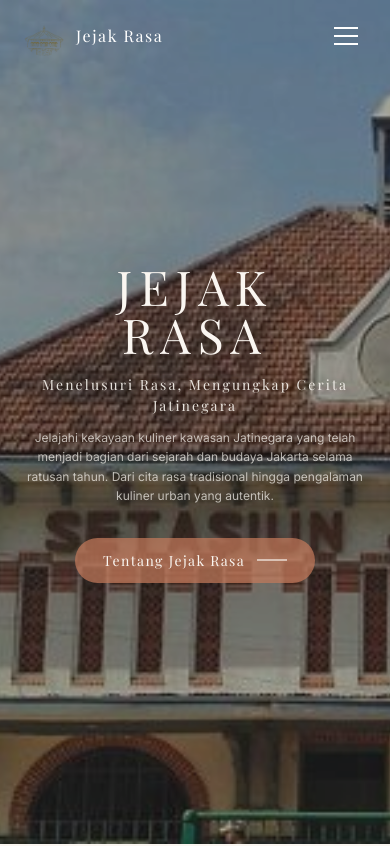
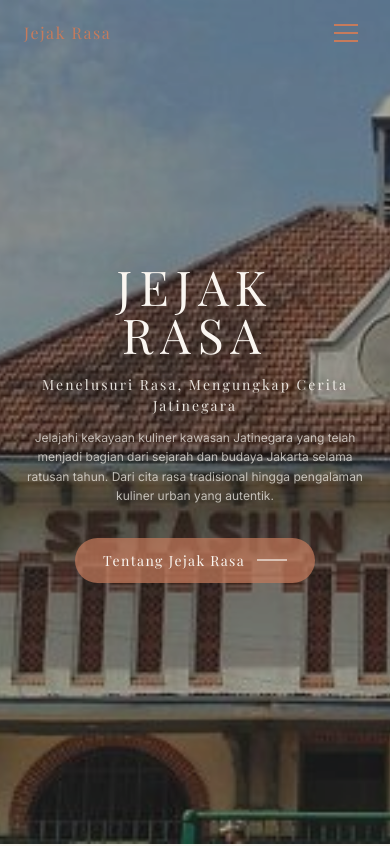
Before and after one commit to ArifSanPinim09/jejak-rasa, a Next.js app: page / in a window 390 px wide. Shown: the top 846 px of the page. Built offline with nearby package versions, Linux system fonts and the light colour scheme; a web font is replaced by a local one.

Commit message:
style: remove navbar logo, text and menu color to terracotta
- Remove circular logo image from navbar
- Text 'Jejak Rasa' now terracotta (#C67B5C) in all states
- Desktop menu items also terracotta
- Mobile hamburger icon terracotta
- Mobile menu links terracotta

```diff
--- a/app/components/Navbar.tsx
+++ b/app/components/Navbar.tsx
@@ -1,6 +1,5 @@
 "use client";
 
-import Image from "next/image";
 import Link from "next/link";
 import { usePathname } from "next/navigation";
 import { useState, useEffect } from "react";
@@ -37,18 +36,9 @@ export default function Navbar() {
       <div className="max-w-[1280px] mx-auto flex items-center justify-between px-6 md:px-12 py-4">
         {/* Logo + Brand */}
         <Link href="/" className="flex items-center gap-3 flex-shrink-0">
-          <div className="relative w-[40px] h-[40px] rounded-full overflow-hidden">
-            <Image
-              src="/images/about-image.png"
-              alt="Jejak Rasa"
-              fill
-              className="object-cover"
-              sizes="40px"
-            />
-          </div>
           <span
             className={`font-playfair text-[16px] sm:text-[18px] tracking-[0.1em] transition-colors duration-300 ${
-              isHome && !scrolled ? "text-white" : "text-foreground"
+              isHome && !scrolled ? "text-terracotta" : "text-terracotta"
             }`}
           >
             Jejak Rasa
@@ -64,8 +54,8 @@ export default function Navbar() {
                   href={item.href}
                   className={`font-inter text-[14px] transition-colors duration-300 ${
                     isHome && !scrolled
-                      ? "text-white/80 hover:text-white"
-                      : "text-foreground-muted hover:text-foreground"
+                      ? "text-terracotta/90 hover:text-terracotta"
+                      : "text-terracotta/80 hover:text-terracotta"
                   }`}
                 >
                   {item.label}
@@ -86,19 +76,13 @@ export default function Navbar() {
           aria-expanded={isOpen}
         >
           <span
-            className={`w-6 h-0.5 transition-all duration-300 ${
-              isHome && !scrolled ? "bg-white" : "bg-foreground"
-            } ${isOpen ? "rotate-45 translate-y-2" : ""}`}
+            className={`w-6 h-0.5 transition-all duration-300 bg-terracotta ${isOpen ? "rotate-45 translate-y-2" : ""}`}
           />
           <span
-            className={`w-6 h-0.5 transition-all duration-300 ${
-              isHome && !scrolled ? "bg-white" : "bg-foreground"
-            } ${isOpen ? "opacity-0" : ""}`}
+            className={`w-6 h-0.5 transition-all duration-300 bg-terracotta ${isOpen ? "opacity-0" : ""}`}
           />
           <span
-            className={`w-6 h-0.5 transition-all duration-300 ${
-              isHome && !scrolled ? "bg-white" : "bg-foreground"
-            } ${isOpen ? "-rotate-45 -translate-y-2" : ""}`}
+            className={`w-6 h-0.5 transition-all duration-300 bg-terracotta ${isOpen ? "-rotate-45 -translate-y-2" : ""}`}
           />
         </button>
       </div>
@@ -118,7 +102,7 @@ export default function Navbar() {
                 <li key={item.href}>
                   <Link
                     href={item.href}
-                    className="font-inter text-[14px] text-foreground hover:text-terracotta transition-colors"
+                    className="font-inter text-[14px] text-terracotta hover:text-terracotta-dark transition-colors"
                     onClick={() => setIsOpen(false)}
                   >
                     {item.label}
```
